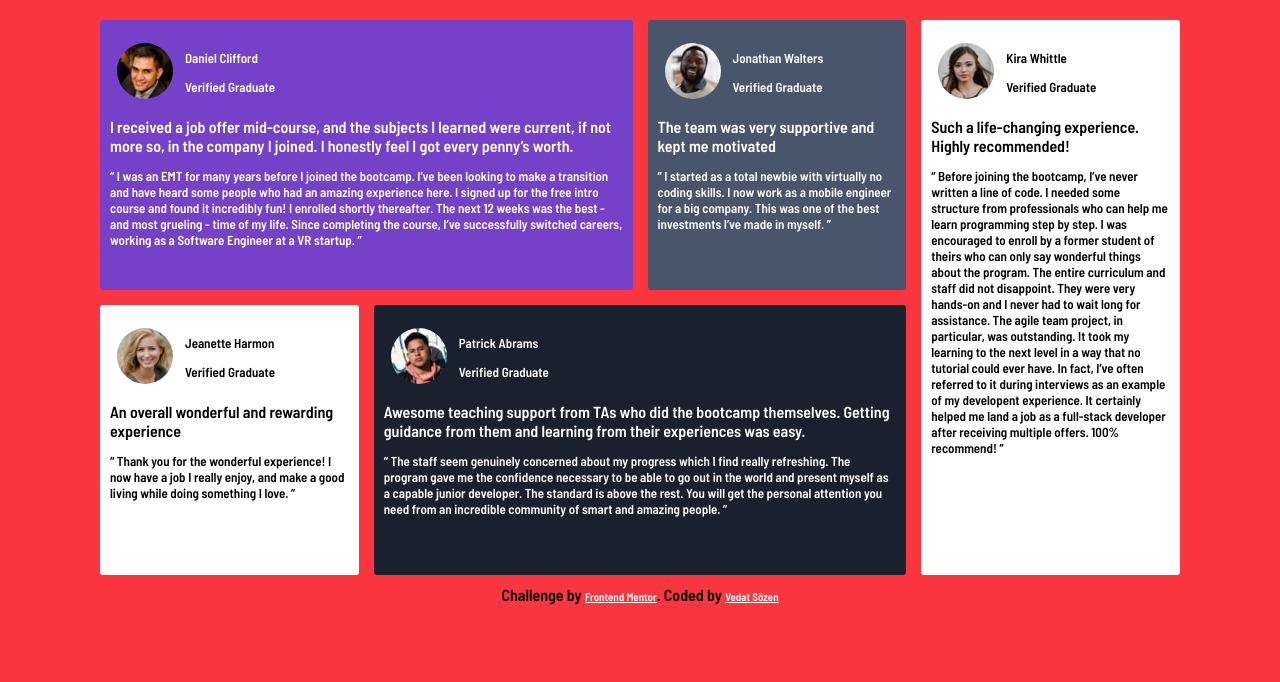
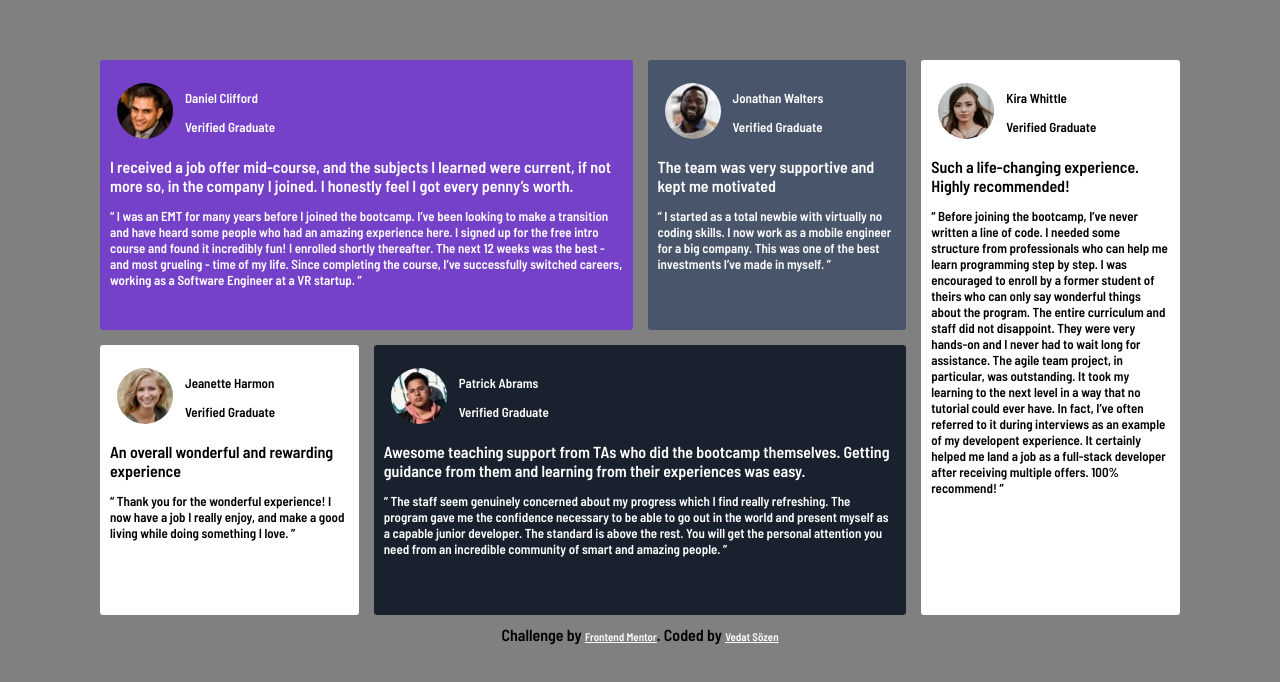
Before and after one commit to vedatsozen/gridwebsite, a plain HTML site: page index.html in a window 1280 px wide. Drawn offline with Linux system fonts and the light colour scheme.

Commit message:
Update stil.css

```diff
--- a/stil.css
+++ b/stil.css
@@ -1,8 +1,8 @@
 body {
 
-    background-color: #FB3640;
+    background-color: grey;
     text-align: center;
-    margin-top: 10px;
+    margin-top:50px;
     font-family: 'Barlow Semi Condensed', sans-serif;
 
 
```
